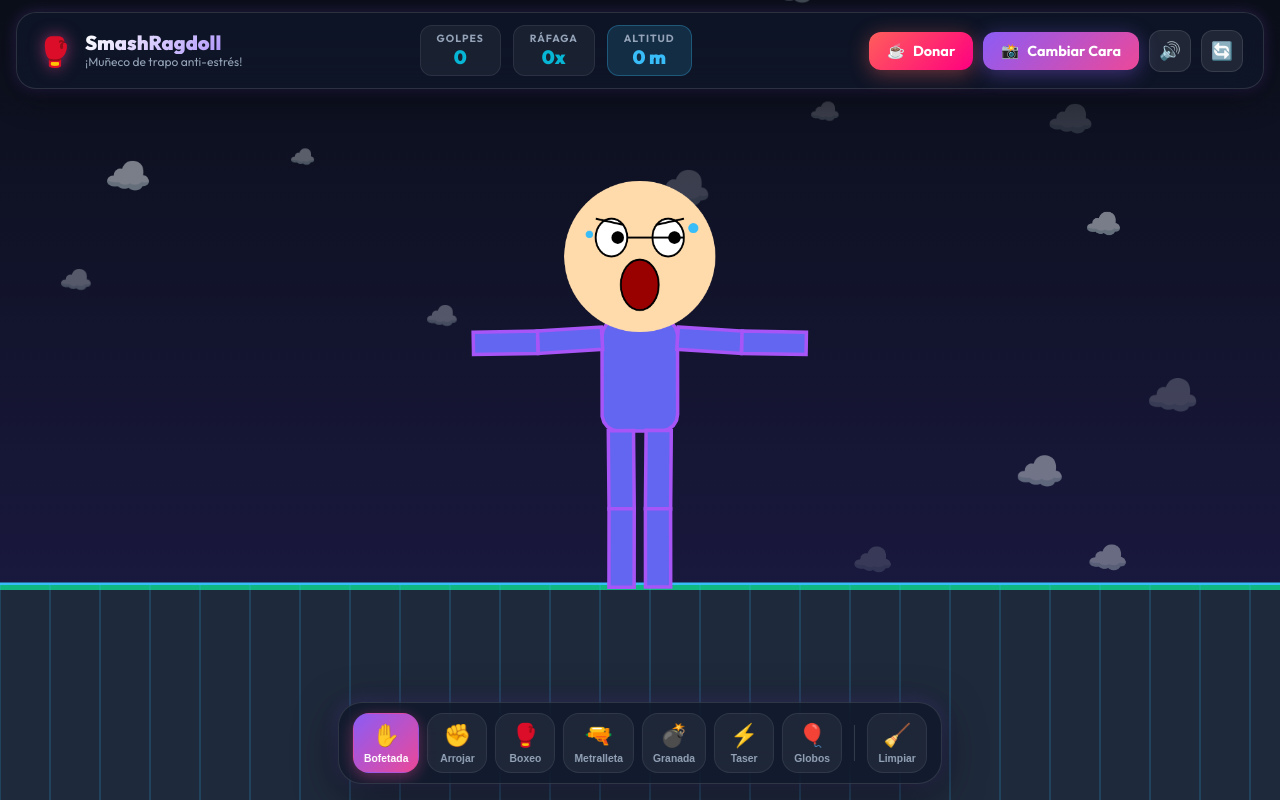
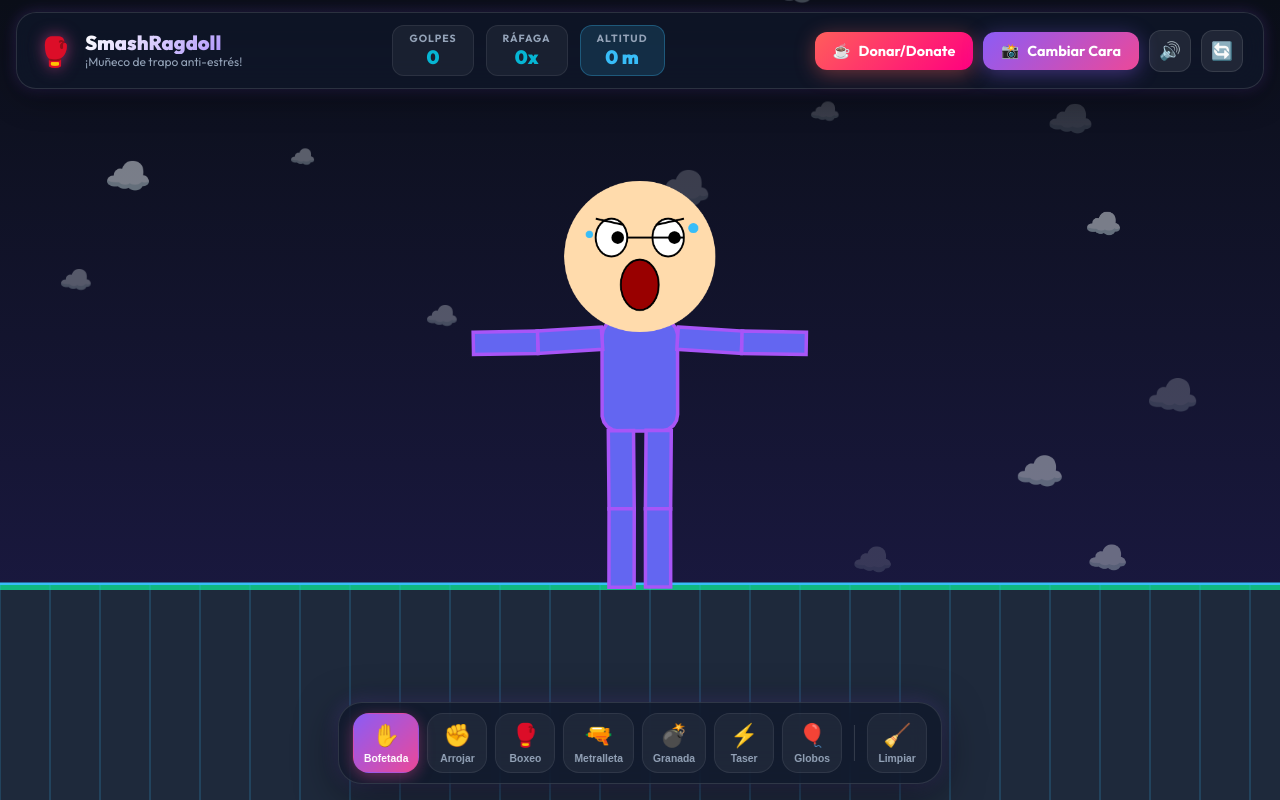
Before and after one commit to leindx/smashragdoll, a website built with Vite: page index.html in a window 1280 px wide. Built offline with nearby package versions, Linux system fonts and the light colour scheme; animation ran at ten frames a second.

Commit message:
Update donate button label to Donar/Donate ☕

```diff
--- a/index.html
+++ b/index.html
@@ -48,7 +48,7 @@
       <div class="top-actions">
         <a href="https://ko-fi.com/leindx" target="_blank" rel="noopener noreferrer" id="btn-donate-kofi" class="btn btn-donate shadow-glow-kofi" title="Donar en Ko-fi">
           <span class="btn-icon">☕</span>
-          <span class="btn-text">Donar</span>
+          <span class="btn-text">Donar/Donate</span>
         </a>
 
         <button id="btn-open-cropper" class="btn btn-primary shadow-glow">
```
